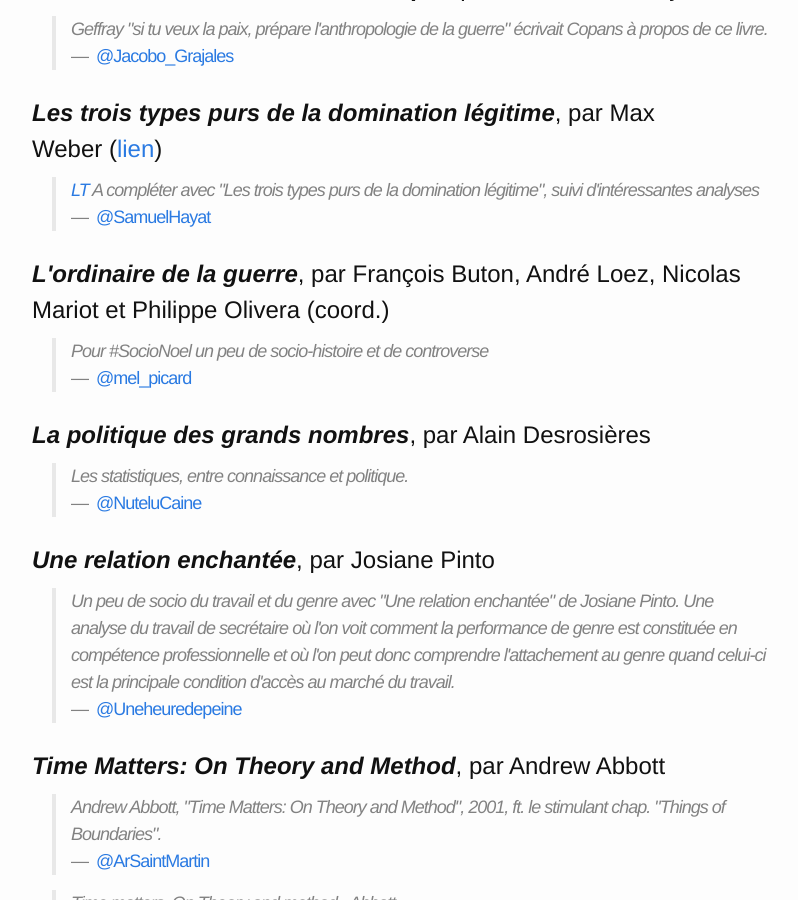
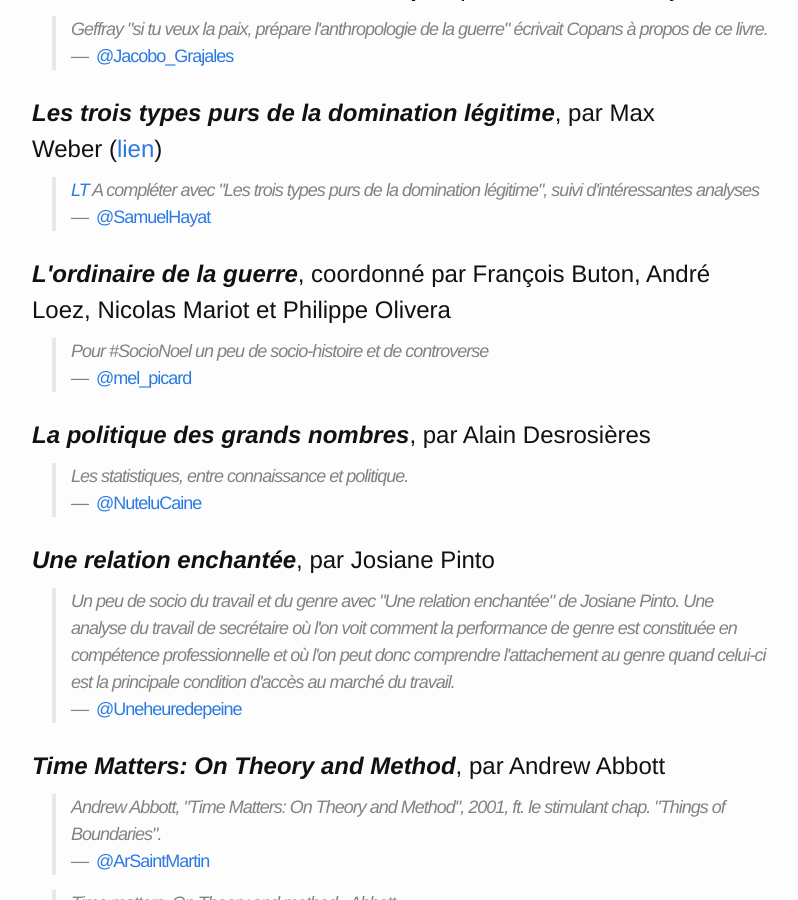
Before and after one commit to bfontaine/SocioNoel, a Jekyll site: the page built from index.md, in a window 1280 px wide and 900 px high, scrolled down 23513 px. Shown: the whole window, without its empty margins (238-1036 px from the left). Built offline with Jekyll 4.4.1, drawn with Linux system fonts in a browser that asks for light colours.

Commit message:
formatting

```diff
--- a/books.yml
+++ b/books.yml
@@ -946,7 +946,8 @@
       d'intéressantes analyses
     link: http://www.cairn.info/revue-sociologie-2014-3-page-291.htm
   - title: L'ordinaire de la guerre
-    author: François Buton, André Loez, Nicolas Mariot et Philippe Olivera (coord.)
+    author: François Buton, André Loez, Nicolas Mariot et Philippe Olivera
+    coordinated: true
     source: https://twitter.com/mel_picard/status/672351458445103104
     comment: >
       Pour #SocioNoel un peu de socio-histoire et de controverse
@@ -1947,6 +1948,7 @@
       Parce que j'ai la nostalgie des belles cathédrales
   - title: Quand les banlieues brûlent… Retour sur les émeutes de novembre 2005
     author: Laurent Mucchielli et Véronique Le Goaziou
+    directed: true
     source: https://twitter.com/Lil_RoXaNe/status/673794362657144832
     comment: >
       Encore de la socio urbaine
--- a/index.md
+++ b/index.md
@@ -1811,7 +1811,7 @@ Accès direct à un jour :<br/>
   </div>
 </article>
 <article class="book">
-  <h1 id="dec15-3-L-ordinaire-de-la-guerre-Fran-ois-Buton-Andr-Loez-Nicolas-Mariot-et-Philippe-Olivera-coord-"><span class="title">L'ordinaire de la guerre</span>, par <span class="author">François Buton, André Loez, Nicolas Mariot et Philippe Olivera (coord.)</span></h1>
+  <h1 id="dec15-3-L-ordinaire-de-la-guerre-Fran-ois-Buton-Andr-Loez-Nicolas-Mariot-et-Philippe-Olivera"><span class="title">L'ordinaire de la guerre</span>, coordonné par <span class="author">François Buton, André Loez, Nicolas Mariot et Philippe Olivera</span></h1>
   <div class="sources">
 
     <blockquote class="comment">
@@ -3649,7 +3649,7 @@ Accès direct à un jour :<br/>
   </div>
 </article>
 <article class="book">
-  <h1 id="dec15-7-Quand-les-banlieues-br-lent-Retour-sur-les-meutes-de-novembre-2005-Laurent-Mucchielli-et-V-ronique-Le-Goaziou"><span class="title">Quand les banlieues brûlent… Retour sur les émeutes de novembre 2005</span>, par <span class="author">Laurent Mucchielli et Véronique Le Goaziou</span></h1>
+  <h1 id="dec15-7-Quand-les-banlieues-br-lent-Retour-sur-les-meutes-de-novembre-2005-Laurent-Mucchielli-et-V-ronique-Le-Goaziou"><span class="title">Quand les banlieues brûlent… Retour sur les émeutes de novembre 2005</span>, dirigé par <span class="author">Laurent Mucchielli et Véronique Le Goaziou</span></h1>
   <div class="sources">
 
     <blockquote class="comment">
```
